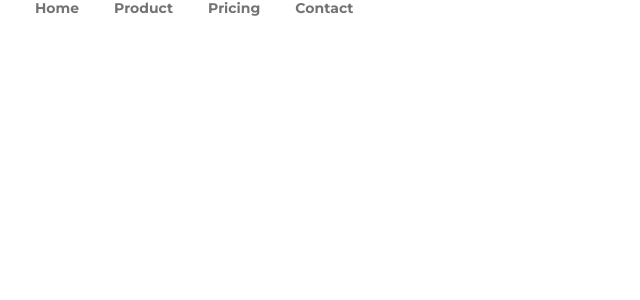
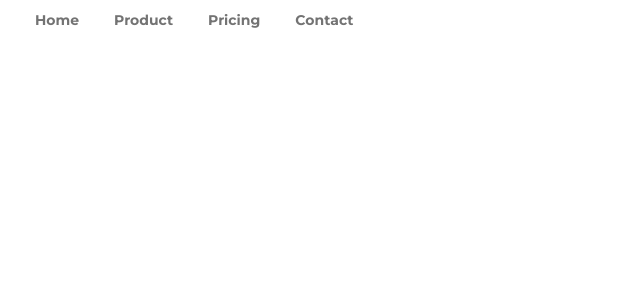
Before and after one commit to repsweet080303/react-training, a React (Vite) app in the folder practice-one/: page / in a window 1280 px wide. Shown: the top 300 px of the page, without its empty margins (0-640 px from the left). Built offline with nearby package versions, Linux system fonts and the light colour scheme.

Commit message:
#51 create story and style for list component

```diff
--- a/practice-one/src/App.tsx
+++ b/practice-one/src/App.tsx
@@ -1,5 +1,5 @@
 import React from 'react';
-import List from './components/common/List';
+import List from '@/components/common/List';
 import { IProps } from './components/common/ListItem';
 
 function App() {
--- a/practice-one/src/styles/components/_list.scss
+++ b/practice-one/src/styles/components/_list.scss
@@ -1,5 +1,8 @@
 .list {
-  display: flex;
+  @include tablet {
+    display: flex;
+    flex-direction: row;
+  }
   &--column {
     flex-direction: column;
   }
--- a/practice-one/src/styles/components/_listItem.scss
+++ b/practice-one/src/styles/components/_listItem.scss
@@ -1,7 +1,9 @@
 .list-item {
+  padding: 12px 0;
+
   &__link {
     color: $paragraph-color;
-    margin: 0;
+    margin: 80px 0;
     font: {
       family: $font-family-tertiary;
       size: $font-size-xsm;
@@ -12,6 +14,7 @@
     }
 
     @include tablet {
+      padding: 0;
       margin-left: 35px;
     }
 
```
Also changed, not shown: 1 other file (tests, documents, lock files or other folders).
